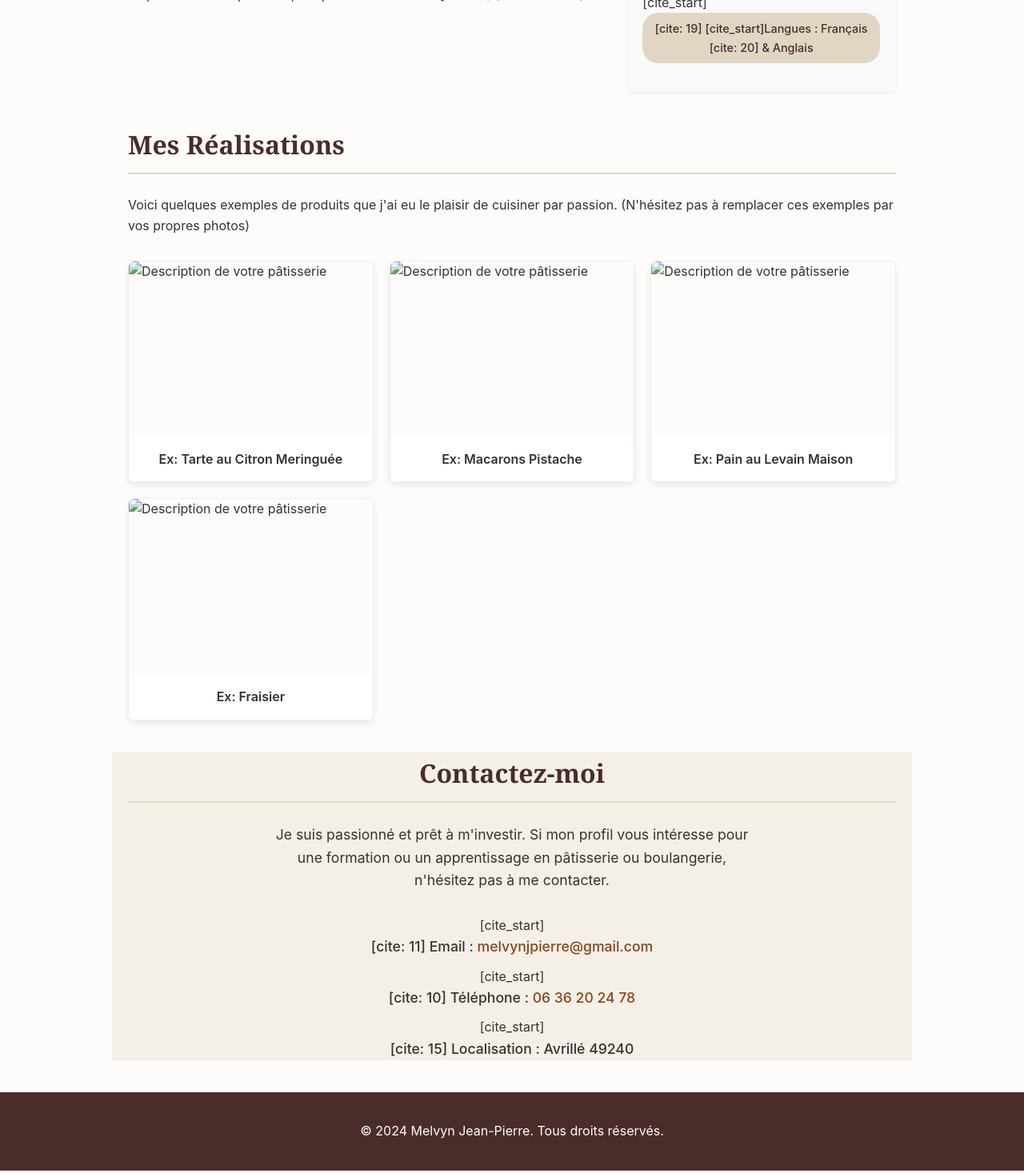
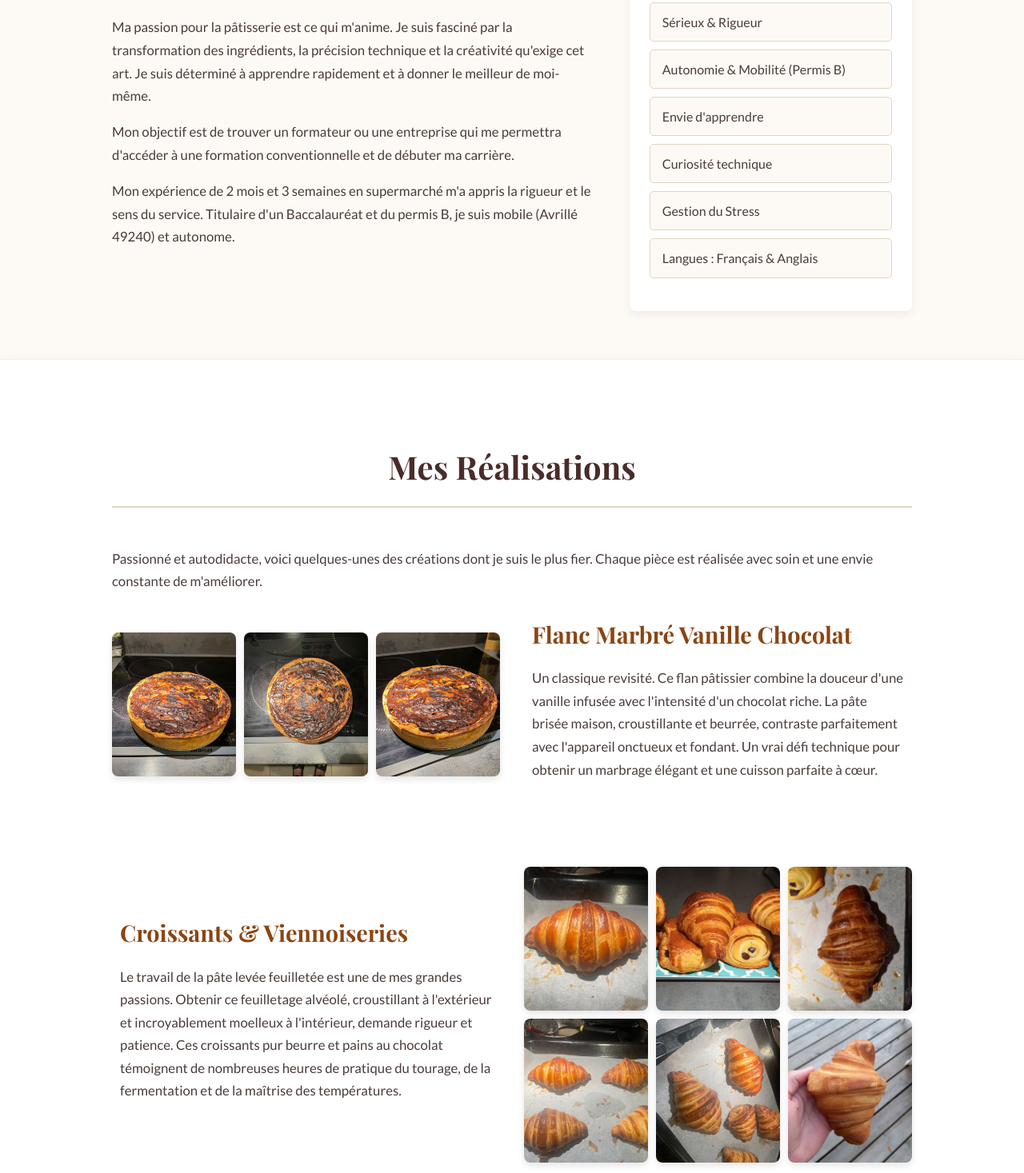
Before and after one commit to melvyn-patisserie/49, a plain HTML site: page index.html in a window 1280 px wide. Shown: the part 813-2280 px from the top of the page at 80% size. Drawn offline with nearby package versions, Linux system fonts and the light colour scheme.

Commit message:
Update index.html

```diff
--- a/index.html
+++ b/index.html
@@ -4,49 +4,85 @@
     <meta charset="UTF-8">
     <meta name="viewport" content="width=device-width, initial-scale=1.0">
     <title>Melvyn Jean-Pierre - Portfolio Pâtisserie</title>
+
+    <link rel="preconnect" href="https://fonts.googleapis.com">
+    <link rel="preconnect" href="https://fonts.gstatic.com" crossorigin>
+    <link href="https://fonts.googleapis.com/css2?family=Lato:wght@300;400;700&family=Playfair+Display:wght@700&display=swap" rel="stylesheet">
+
     <style>
+        /* ---
+           Thème Graphique "Pâtisserie"
+           Polices: "Playfair Display" (titres, élégant), "Lato" (texte, lisible)
+           Couleurs:
+             - #fdfaf5 (Fond "crème")
+             - #4a2c2a (Texte "chocolat noir")
+             - #8b4513 (Accents "caramel")
+             - #e0d6c3 (Bordures "biscuit")
+        --- */
+
         /* --- Styles Généraux --- */
         body {
-            font-family: -apple-system, BlinkMacSystemFont, "Segoe UI", Roboto, Helvetica, Arial, sans-serif;
+            font-family: 'Lato', -apple-system, BlinkMacSystemFont, "Segoe UI", Roboto, Helvetica, Arial, sans-serif;
             margin: 0;
             padding: 0;
-            background-color: #fdfcfb;
-            color: #333;
-            line-height: 1.6;
+            background-color: #fdfaf5; /* Fond "crème" */
+            color: #4a3c3a; /* Texte "chocolat" plus doux */
+            line-height: 1.7;
+            -webkit-font-smoothing: antialiased;
         }
 
         .container {
-            max-width: 960px;
+            max-width: 1000px;
             margin: 0 auto;
             padding: 0 20px;
         }
 
-        h1, h2 {
-            font-family: "Georgia", serif;
-            color: #4a2c2a; /* Une couleur "chocolat" */
-            font-weight: bold;
+        h1, h2, h3 {
+            font-family: "Playfair Display", "Georgia", serif;
+            color: #4a2c2a; /* Titres "chocolat noir" */
+            font-weight: 700;
         }
 
         h1 {
-            font-size: 2.5em;
+            font-size: 3em;
+            color: #fff;
+            text-shadow: 2px 2px 6px rgba(0,0,0,0.6);
         }
 
         h2 {
-            font-size: 2em;
-            border-bottom: 2px solid #e0d6c3; /* Couleur "biscuit" */
-            padding-bottom: 10px;
+            font-size: 2.5em;
+            text-align: center;
+            border-bottom: 2px solid #e0d6c3; /* Bordure "biscuit" */
+            padding-bottom: 15px;
             margin-top: 40px;
+            margin-bottom: 50px;
+        }
+
+        h3 {
+            font-size: 1.8em;
+            color: #8b4513; /* Titre plat "caramel" */
+            margin-top: 0;
+            margin-bottom: 15px;
+        }
+
+        p {
+            font-size: 1.05em;
         }
 
         a {
-            color: #8b4513; /* Couleur "caramel" */
+            color: #8b4513;
             text-decoration: none;
+            font-weight: 600;
+            transition: color 0.3s ease;
+        }
+        a:hover {
+            color: #c08552;
         }
 
         /* --- Navigation --- */
         nav {
-            background-color: #fff;
-            box-shadow: 0 2px 5px rgba(0,0,0,0.1);
+            background-color: #ffffff;
+            box-shadow: 0 2px 8px rgba(0,0,0,0.07);
             padding: 15px 0;
             position: sticky;
             top: 0;
@@ -60,8 +96,9 @@
         }
 
         nav .logo {
-            font-size: 1.5em;
-            font-weight: bold;
+            font-size: 1.6em;
+            font-family: "Playfair Display", serif;
+            font-weight: 700;
             color: #4a2c2a;
         }
 
@@ -73,56 +110,78 @@
         }
 
         nav li {
-            margin-left: 25px;
-        }
-
-        nav a {
-            font-weight: 600;
-            transition: color 0.3s ease;
-        }
-
-        nav a:hover {
-            color: #c08552; /* Une teinte plus claire */
+            margin-left: 30px;
         }
 
         /* --- Header (Accueil) --- */
         header {
-            background-color: #f4f0e8;
-            padding: 80px 0;
+            /* Utilisation d'une de vos belles photos de viennoiseries ! */
+            background-image: url('images/Plat-3.jpeg');
+            background-size: cover;
+            background-position: center;
+            padding: 120px 0;
             text-align: center;
+            position: relative;
+        }
+
+        /* Superposition sombre pour la lisibilité du texte */
+        header::before {
+            content: '';
+            position: absolute;
+            top: 0; left: 0;
+            width: 100%; height: 100%;
+            background-color: rgba(0, 0, 0, 0.45);
+            z-index: 1;
+        }
+
+        header .container {
+            position: relative;
+            z-index: 2;
         }
 
         header p {
-            font-size: 1.2em;
-            color: #555;
+            font-size: 1.3em;
+            color: #fff;
+            font-weight: 300;
+            text-shadow: 1px 1px 3px rgba(0,0,0,0.6);
+            max-width: 500px;
+            margin: 10px auto 0 auto;
         }
 
-        /* --- Sections --- */
-        section {
-            padding: 40px 0;
+        /* --- Section À Propos --- */
+        #a-propos {
+             padding: 60px 0;
         }
-
-        /* --- À Propos --- */
         #a-propos .content {
             display: flex;
-            gap: 30px;
+            flex-wrap: wrap;
+            gap: 40px;
         }
 
         #a-propos .text {
             flex: 2;
+            min-width: 300px;
+        }
+        #a-propos .text p:first-child {
+            font-size: 1.2em;
+            font-weight: 600;
+            color: #4a2c2a;
         }
 
         #a-propos .skills {
             flex: 1;
-            background-color: #f9f9f9;
-            padding: 20px;
+            background-color: #fff;
+            padding: 25px;
             border-radius: 8px;
-            box-shadow: 0 2px 4px rgba(0,0,0,0.05);
+            box-shadow: 0 4px 12px rgba(0,0,0,0.06);
+            min-width: 250px;
+            border-top: 4px solid #e0d6c3;
         }
 
         #a-propos .skills h3 {
             margin-top: 0;
             color: #4a2c2a;
+            font-size: 1.5em;
         }
 
         #a-propos .skills ul {
@@ -131,56 +190,100 @@
         }
 
         #a-propos .skills li {
-            background-color: #e0d6c3;
-            color: #4a2c2a;
-            padding: 8px 12px;
-            margin-bottom: 8px;
-            border-radius: 20px;
-            font-size: 0.9em;
+            background-color: #fdfaf5;
+            border: 1px solid #e0d6c3;
+            color: #4a3c3a;
+            padding: 10px 15px;
+            margin-bottom: 10px;
+            border-radius: 5px;
             font-weight: 500;
-            text-align: center;
         }
 
-        /* --- Galerie Réalisations --- */
-        .gallery {
-            display: grid;
-            grid-template-columns: repeat(auto-fit, minmax(280px, 1fr));
-            gap: 20px;
-            margin-top: 30px;
+        /* --- Section Réalisations (Nouveau format) --- */
+        #realisations {
+            background-color: #ffffff;
+            padding: 60px 0;
+            box-shadow: 0 5px 20px rgba(0,0,0,0.05);
+            border-top: 1px solid #eee;
+            border-bottom: 1px solid #eee;
         }
 
-        .gallery-item {
-            border: 1px solid #eee;
+        #realisations > p { /* Paragraphe d'intro */
+            text-align: center;
+            font-size: 1.1em;
+            max-width: 700px;
+            margin: -20px auto 60px auto;
+            color: #555;
+        }
+
+        .dish-showcase {
+            display: flex;
+            flex-direction: column;
+            gap: 80px; /* Espace entre chaque plat */
+        }
+
+        .dish-card {
+            display: grid;
+            grid-template-columns: 1fr; /* 1 colonne sur mobile */
+            gap: 30px;
+            align-items: center;
+        }
+
+        /* 2 colonnes sur tablette et bureau */
+        @media (min-width: 768px) {
+            .dish-card {
+                grid-template-columns: 1fr 1fr;
+            }
+
+            /* Alternance du layout : image à droite pour le 2e plat */
+            .dish-card:nth-child(even) .dish-gallery {
+                order: 2;
+            }
+            .dish-card:nth-child(even) .dish-info {
+                order: 1;
+            }
+        }
+
+        .dish-gallery {
+            display: grid;
+            /* Grille responsive pour les photos */
+            grid-template-columns: repeat(auto-fit, minmax(140px, 1fr));
+            gap: 10px;
+        }
+
+        .dish-gallery img {
+            width: 100%;
+            height: 180px;
+            object-fit: cover; /* Recadre proprement */
             border-radius: 8px;
-            overflow: hidden;
-            box-shadow: 0 4px 8px rgba(0,0,0,0.08);
+            box-shadow: 0 4px 8px rgba(0,0,0,0.1);
             transition: transform 0.3s ease, box-shadow 0.3s ease;
         }
 
-        .gallery-item:hover {
-            transform: translateY(-5px);
-            box-shadow: 0 6px 12px rgba(0,0,0,0.12);
+        .dish-gallery img:hover {
+            transform: scale(1.05);
+            box-shadow: 0 6px 15px rgba(0,0,0,0.15);
+            z-index: 10;
+            position: relative;
         }
 
-        .gallery-item img {
-            width: 100%;
-            height: 220px;
-            object-fit: cover; /* Recadre l'image proprement */
-            display: block;
+        /* Classe spéciale pour la photo unique des Makrouts */
+        .dish-gallery .full-width-img {
+            grid-column: 1 / -1; /* Prend toute la largeur */
+            height: 300px;
         }
 
-        .gallery-item p {
-            text-align: center;
-            font-weight: 600;
-            padding: 15px;
-            margin: 0;
-            background-color: #fff;
+        .dish-info {
+            padding: 10px;
         }
 
-        /* --- Contact --- */
+        /* --- Section Contact --- */
         #contact {
-            background-color: #f4f0e8;
+            padding: 60px 0;
             text-align: center;
+        }
+        #contact h2 {
+             border: none;
         }
 
         #contact p {
@@ -194,21 +297,24 @@
             list-style: none;
             padding: 0;
             margin-top: 30px;
+            display: flex;
+            flex-wrap: wrap;
+            justify-content: center;
+            gap: 30px;
         }
 
         .contact-details li {
-            margin-bottom: 10px;
             font-size: 1.1em;
             font-weight: 500;
         }
 
-        /* --- Footer --- */
+        /* --- Pied de Page --- */
         footer {
             text-align: center;
-            padding: 20px;
+            padding: 30px;
             background-color: #4a2c2a;
-            color: #fdfcfb;
-            margin-top: 40px;
+            color: #fdfaf5;
+            margin-top: 0;
         }
 
     </style>
@@ -217,7 +323,7 @@
 
     <nav>
         <div class="container">
-            <div class="logo">MJP</div>
+            <div class="logo">Melvyn J-P</div>
             <ul>
                 <li><a href="#accueil">Accueil</a></li>
                 <li><a href="#a-propos">À Propos</a></li>
@@ -227,9 +333,11 @@
         </div>
     </nav>
 
-    <header id="accueil" class="container">
-        [cite_start]<h1>[cite: 1, 2] Melvyn Jean-Pierre</h1>
-        <p>Passionné de pâtisserie, à la recherche d'une formation</p>
+    <header id="accueil">
+        <div class="container">
+            <h1>Melvyn Jean-Pierre</h1>
+            <p>Passionné de pâtisserie, en recherche d'une formation</p>
+        </div>
     </header>
 
     <main>
@@ -237,75 +345,100 @@
             <h2>À Propos de Moi</h2>
             <div class="content">
                 <div class="text">
-                    [cite_start]<p>[cite: 4] Je suis un jeune homme motivé, sérieux et prêt à m'investir pleinement dans un emploi.</p>
+                    <p>Je suis un jeune homme motivé, sérieux et prêt à m'investir pleinement pour devenir Pâtissier-Boulanger.</p>
                     <p>
-                        Ma passion pour la pâtisserie et la boulangerie est ce qui m'anime aujourd'hui. [cite_start]Je suis fasciné par la transformation des ingrédients bruts en produits raffinés et gourmands. [cite: 5] Je suis déterminé à apprendre rapidement et à donner le meilleur de moi-même pour maîtriser cet art.
+                        Ma passion pour la pâtisserie est ce qui m'anime. Je suis fasciné par la transformation des ingrédients, la précision technique et la créativité qu'exige cet art. Je suis déterminé à apprendre rapidement et à donner le meilleur de moi-même.
                     </p>
                     <p>
-                        Mon objectif est clair : trouver un formateur ou une entreprise qui me permettra d'accéder à une formation conventionnelle et de débuter ma carrière dans ce secteur.
+                        Mon objectif est de trouver un formateur ou une entreprise qui me permettra d'accéder à une formation conventionnelle et de débuter ma carrière.
                     </p>
                     <p>
-                        [cite_start][cite: 16, 18] [cite_start]Mon expérience de 2 mois et 3 semaines en supermarché (mise en rayon et vente) m'a permis de développer mon sens du service client et ma rigueur. [cite: 7, 8] [cite_start]Je suis titulaire d'un Baccalauréat et du Brevet des collèges. [cite: 9] [cite_start]Je suis également en possession du permis B, ce qui me rend mobile. [cite: 15] (Avrillé 49240).
+                        Mon expérience de 2 mois et 3 semaines en supermarché m'a appris la rigueur et le sens du service. Titulaire d'un Baccalauréat et du permis B, je suis mobile (Avrillé 49240) et autonome.
                     </p>
                 </div>
                 <aside class="skills">
                     <h3>Mes Atouts</h3>
                     <ul>
-                        [cite_start]<li>[cite: 25] Sérieux</li>
-                        [cite_start]<li>[cite: 24] Autonomie</li>
-                        [cite_start]<li>[cite: 26] Envie d'apprendre</li>
-                        [cite_start]<li>[cite: 23] Curiosité</li>
-                        [cite_start]<li>[cite: 22] Gestion du Stress</li>
-                        [cite_start]<li>[cite: 19] [cite_start]Langues : Français [cite: 20] & Anglais</li>
+                        <li>Sérieux & Rigueur</li>
+                        <li>Autonomie & Mobilité (Permis B)</li>
+                        <li>Envie d'apprendre</li>
+                        <li>Curiosité technique</li>
+                        <li>Gestion du Stress</li>
+                        <li>Langues : Français & Anglais</li>
                     </ul>
                 </aside>
             </div>
         </section>
 
-        <section id="realisations" class="container">
+        <section id="realisations">
+            <div class="container">
                 <h2>Mes Réalisations</h2>
-            <p>Voici quelques exemples de produits que j'ai eu le plaisir de cuisiner par passion. (N'hésitez pas à remplacer ces exemples par vos propres photos)</p>
+                <p>Passionné et autodidacte, voici quelques-unes des créations dont je suis le plus fier. Chaque pièce est réalisée avec soin et une envie constante de m'améliorer.</p>
 
-            <div class="gallery">
+                <div class="dish-showcase">
 
-                <div class="gallery-item">
-                    <img src="images/votre-photo-1.jpg" alt="Description de votre pâtisserie">
-                    <p>Ex: Tarte au Citron Meringuée</p>
+                    <div class="dish-card">
+                        <div class="dish-gallery">
+                            <img src="images/Plat-1.1.jpeg" alt="Flanc marbré vanille chocolat - vue de côté">
+                            <img src="images/Plat-1.2.jpeg" alt="Flanc marbré vanille chocolat - vue de dessus">
+                            <img src="images/Plat-1.3.jpeg" alt="Flanc marbré vanille chocolat - autre angle">
+                        </div>
+                        <div class="dish-info">
+                            <h3>Flanc Marbré Vanille Chocolat</h3>
+                            <p>
+                                Un classique revisité. Ce flan pâtissier combine la douceur d'une vanille infusée avec l'intensité d'un chocolat riche. La pâte brisée maison, croustillante et beurrée, contraste parfaitement avec l'appareil onctueux et fondant. Un vrai défi technique pour obtenir un marbrage élégant et une cuisson parfaite à cœur.
+                            </p>
+                        </div>
                     </div>
 
-                <div class="gallery-item">
-                    <img src="images/votre-photo-2.jpg" alt="Description de votre pâtisserie">
-                    <p>Ex: Macarons Pistache</p>
+                    <div class="dish-card">
+                        <div class="dish-gallery">
+                            <img src="images/Plat-2.1.jpeg" alt="Croissant pur beurre brillant">
+                            <img src="images/Plat-3.jpeg" alt="Assortiment de viennoiseries sur plateau">
+                            <img src="images/Plat-2.2.jpeg" alt="Croissant avec feuilletage très visible">
+                            <img src="images/Plat-2.3.jpeg" alt="Croissants dorés sur plaque de cuisson">
+                            <img src="images/Plat-2.4.jpeg" alt="Différentes formes de viennoiseries maison">
+                            <img src="images/Plat-2.5.jpeg" alt="Croissant tenu à la main, vue du feuilletage">
+                        </div>
+                        <div class="dish-info">
+                            <h3>Croissants & Viennoiseries</h3>
+                            <p>
+                                Le travail de la pâte levée feuilletée est une de mes grandes passions. Obtenir ce feuilletage alvéolé, croustillant à l'extérieur et incroyablement moelleux à l'intérieur, demande rigueur et patience. Ces croissants pur beurre et pains au chocolat témoignent de nombreuses heures de pratique du tourage, de la fermentation et de la maîtrise des températures.
+                            </p>
+                        </div>
                     </div>
 
-                <div class="gallery-item">
-                    <img src="images/votre-photo-3.jpg" alt="Description de votre pâtisserie">
-                    <p>Ex: Pain au Levain Maison</p>
+                    <div class="dish-card">
+                        <div class="dish-gallery">
+                            <img src="images/Plat-4.jpeg" alt="Makrouts fourrés sur une grille" class="full-width-img">
+                        </div>
+                        <div class="dish-info">
+                            <h3>Makrouts</h3>
+                            <p>
+                                Une exploration des pâtisseries du monde. Ces makrouts sont des gâteaux de semoule fourrés d'une pâte de dattes (ou ici, une confiture maison), puis frits et délicatement enrobés de miel chaud. C'est un équilibre que j'aime travailler, entre le granuleux de la semoule, le fondant du cœur et la douceur du sirop.
+                            </p>
+                        </div>
                     </div>
 
-                 <div class="gallery-item">
-                    <img src="images/votre-photo-4.jpg" alt="Description de votre pâtisserie">
-                    <p>Ex: Fraisier</p>
                 </div>
-
             </div>
         </section>
 
         <section id="contact" class="container">
             <h2>Contactez-moi</h2>
             <p>
-                Je suis passionné et prêt à m'investir. Si mon profil vous intéresse pour une formation ou un apprentissage en pâtisserie ou boulangerie, n'hésitez pas à me contacter.
+                Prêt à m'investir, je suis à votre disposition pour discuter d'une opportunité de formation ou d'apprentissage en pâtisserie ou boulangerie.
             </p>
             <ul class="contact-details">
-                [cite_start]<li>[cite: 11] Email : <a href="mailto:melvynjpierre@gmail.com">melvynjpierre@gmail.com</a></li>
-                [cite_start]<li>[cite: 10] Téléphone : <a href="tel:0636202478">06 36 20 24 78</a></li>
-                [cite_start]<li>[cite: 15] Localisation : Avrillé 49240</li>
+                <li>Email : <a href="mailto:melvynjpierre@gmail.com">melvynjpierre@gmail.com</a></li>
+                <li>Téléphone : <a href="tel:0636202478">06 36 20 24 78</a></li>
+                <li>Localisation : Avrillé 49240 (Mobile)</li>
             </ul>
         </section>
     </main>
 
     <footer>
-        <p>&copy; 2024 Melvyn Jean-Pierre. Tous droits réservés.</p>
+        <p>&copy; 2024 Melvyn Jean-Pierre. Construit avec passion.</p>
     </footer>
 
 </body>
```
Lines whose indentation alone changed are shown as unchanged.
